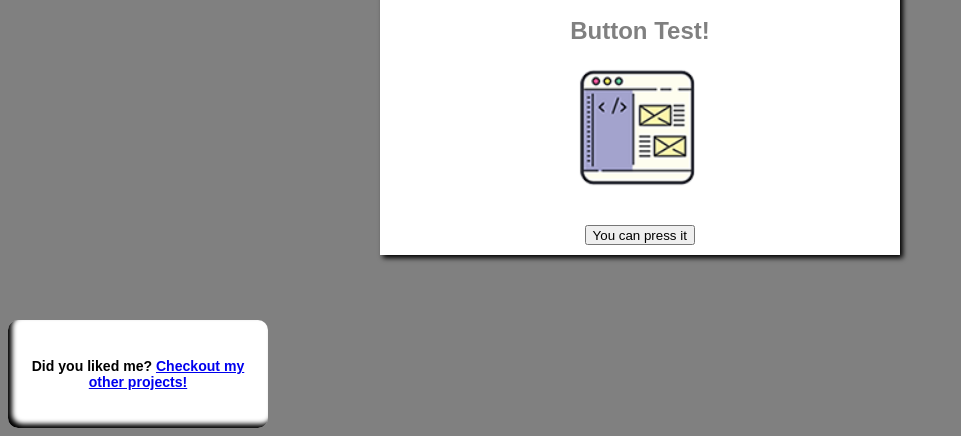
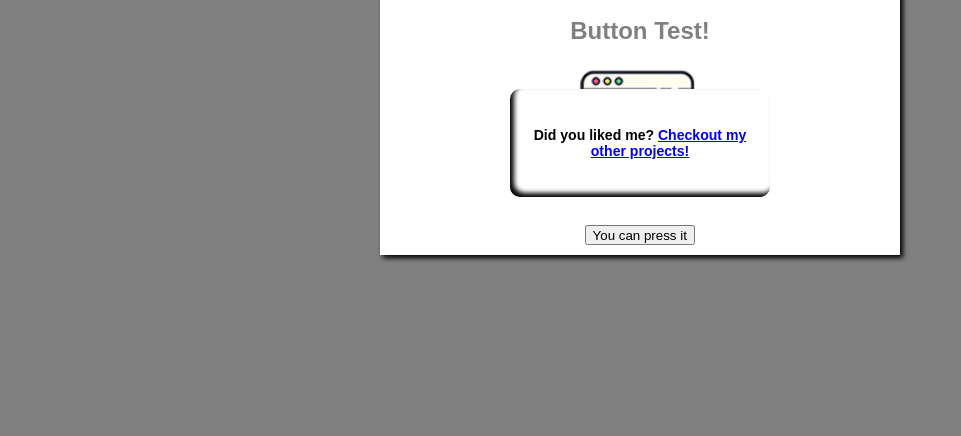
Before and after one commit to VerbalThree/Hello-World, a plain HTML site: page index.html in a window 1280 px wide. Shown: the part 1003-1439 px from the top of the page, without its empty margins (0-961 px from the left). After the commit the page ends 1266 px from the top, so only its background shows below. Drawn offline with Linux system fonts and the light colour scheme.

Commit message:
Update Desing 2

```diff
--- a/index.html
+++ b/index.html
@@ -33,7 +33,9 @@
     </main>
 
     <footer>
+        <div class="flex-container">
         <h6>Did you liked me? <a class="linkfooter" href="https://github.com/VerbalThree">Checkout my other projects!</a></h6>
+        </div>
     </footer>
 
 </body>
--- a/site-example/design/style.css
+++ b/site-example/design/style.css
@@ -54,18 +54,19 @@ main {
     color: gray;
 }
 
-footer {
-
-    align-items: center;
-    justify-content: center;
-    display: flex;
+.flex-container {
+    position: absolute;
+    right: 50%;
+    bottom: -400px;
+    transform: translateX(50%);
+    margin-bottom: 500px;
     font-size: 21px;
     text-align: center;
     border: 0;
     border-radius: 10px;
     background-color: rgb(255, 255, 255);
     width: 250px;
-    margin: 65px 0px 0px 0;
+    margin: 50px 0px 0px 0px;
     padding: 5px;
     box-shadow: inset 4px -4px 5px black;
 }
```
